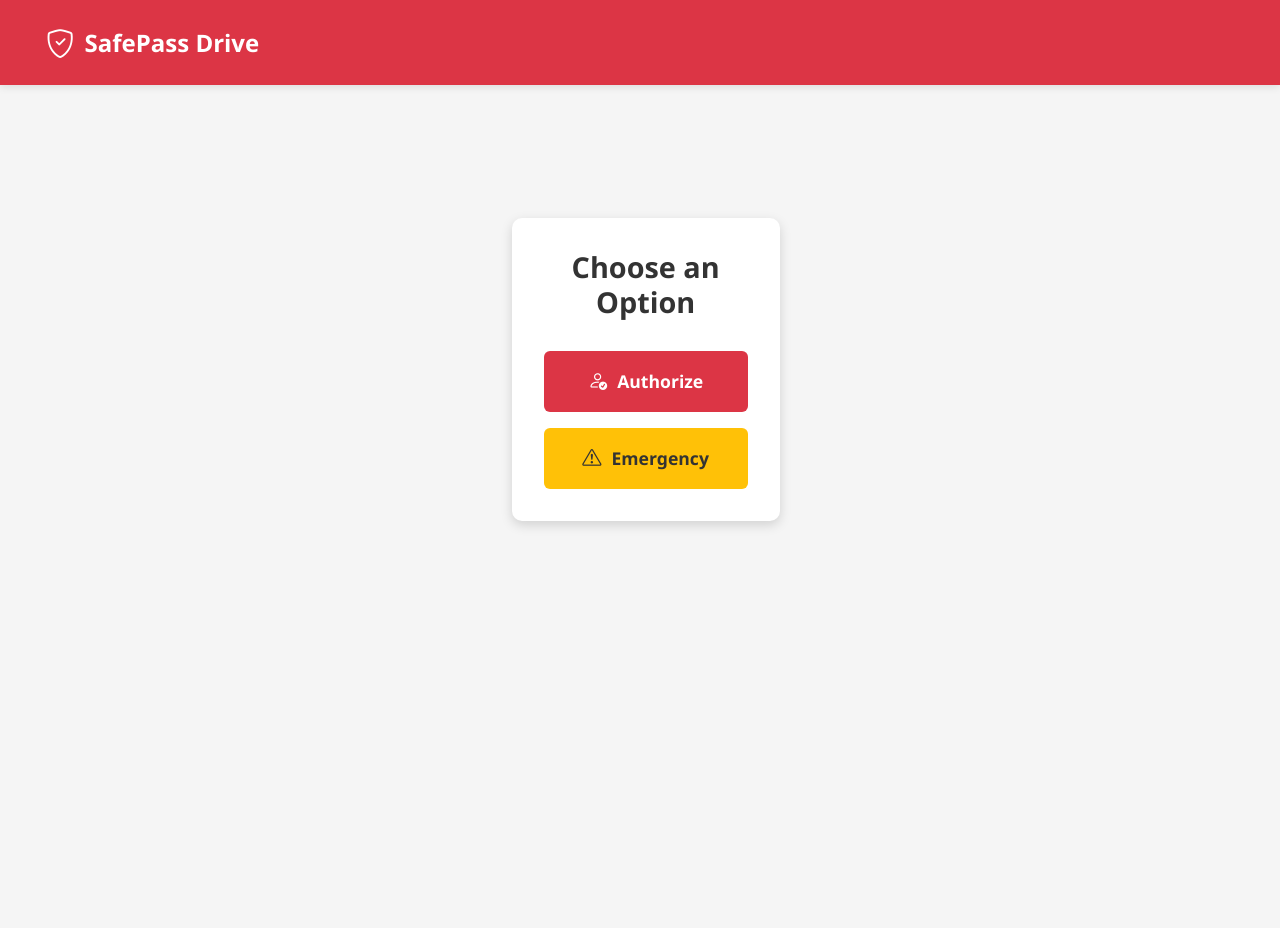
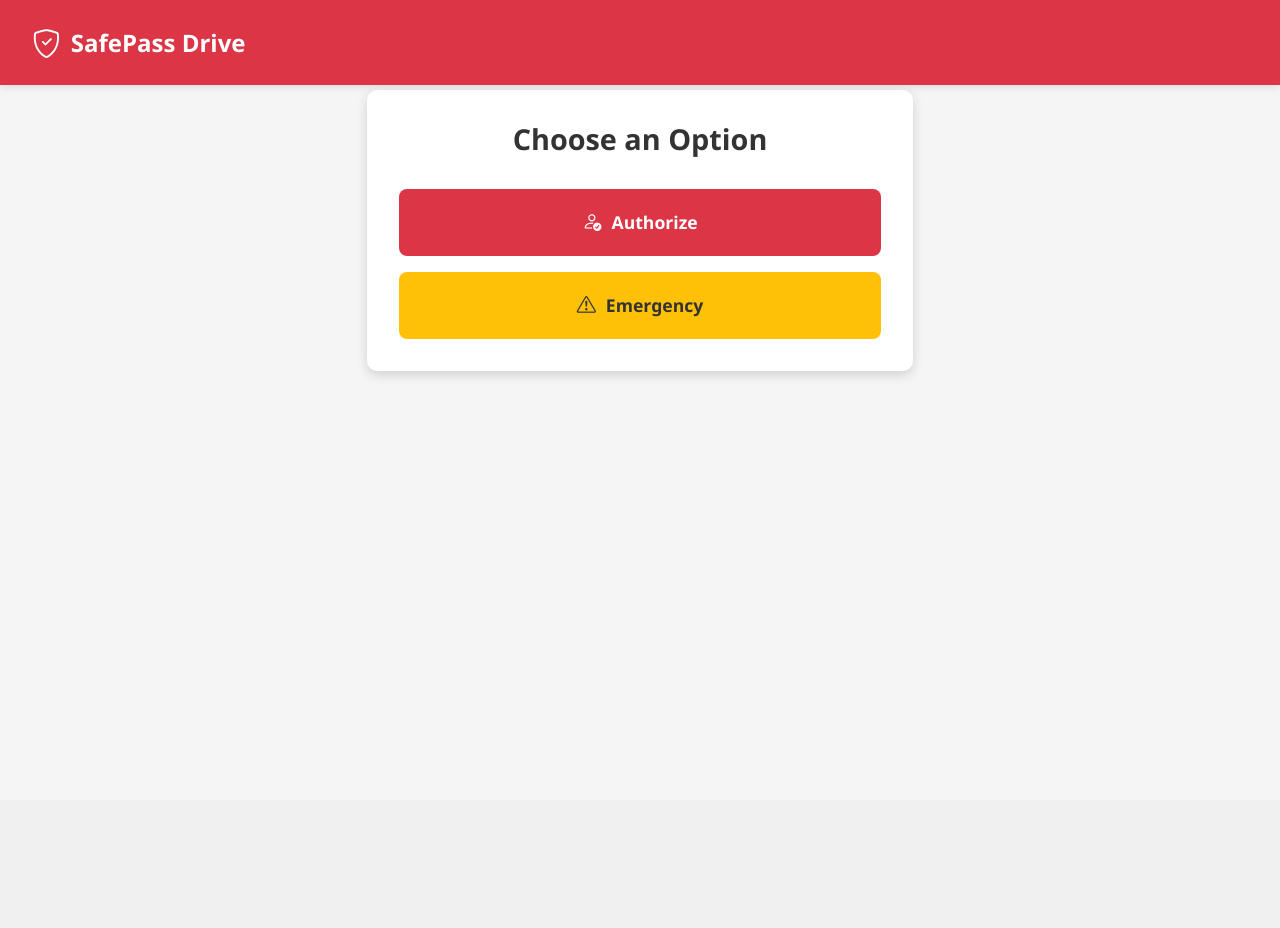
Before and after one commit to amey-kadam/safepass, a Flask app: page /scan/1 in a window 1280 px wide. After the commit the page ends 375 px from the top, so only its background shows below. Run offline with Flask 3, Linux system fonts and the light colour scheme; tables that the repository leaves empty hold one stand-in row (values such as "Sample post").

Commit message:
Add files via upload

```diff
--- a/static/css/opt-page-styles.css
+++ b/static/css/opt-page-styles.css
@@ -17,14 +17,12 @@
     margin: 0;
     padding: 0;
     min-height: 100vh;
-    overflow: hidden;
-
 }
 
 /* Navbar Styles */
 .navbar {
     background-color: var(--primary-color);
-    padding: 1rem 2rem;
+    padding: 1rem;
     box-shadow: 0 2px 8px rgba(0, 0, 0, 0.1);
     position: fixed;
     top: 0;
@@ -34,10 +32,10 @@
 }
 
 .navbar-content {
-    justify-content: space-between;
-    max-width: 1200px;
-    margin: 0 auto;
-    margin-right: 80%;
+    display: flex;
+    justify-content: flex-start;
+    align-items: center;
+    padding: 0 1rem;
 }
 
 .navbar-brand {
@@ -54,32 +52,10 @@
     font-size: 1.8rem;
 }
 
-.nav-button {
-    display: flex;
-    align-items: center;
-    padding: 0.5rem 1rem;
-    background-color: rgba(255, 255, 255, 0.1);
-    border: 1px solid rgba(255, 255, 255, 0.2);
-    border-radius: 6px;
-    color: white;
-    text-decoration: none;
-    font-weight: 500;
-    transition: var(--transition);
-}
-
-.nav-button:hover {
-    background-color: rgba(255, 255, 255, 0.2);
-    transform: translateY(-1px);
-}
-
-
-
 /* Main Content */
 .main-container {
-    padding: 90px 20px 20px;
-    max-width: 600px;
-    margin-top: 10%;
-    margin-left: 27%;
+    padding-top: 90px;
+    padding-bottom: 20px;
 }
 
 .options-card {
@@ -104,7 +76,8 @@
 }
 
 .options-grid {
-    display: grid;
+    display: flex;
+    flex-direction: column;
     gap: 1rem;
 }
 
@@ -112,8 +85,8 @@
     display: flex;
     align-items: center;
     justify-content: center;
-    padding: 1rem;
-    border-radius: 6px;
+    padding: 1.2rem;
+    border-radius: 8px;
     font-size: 1.1rem;
     font-weight: 600;
     text-decoration: none;
```
Also changed, not shown: other parts of static/css/opt-page-styles.css (+45 -10 lines).
